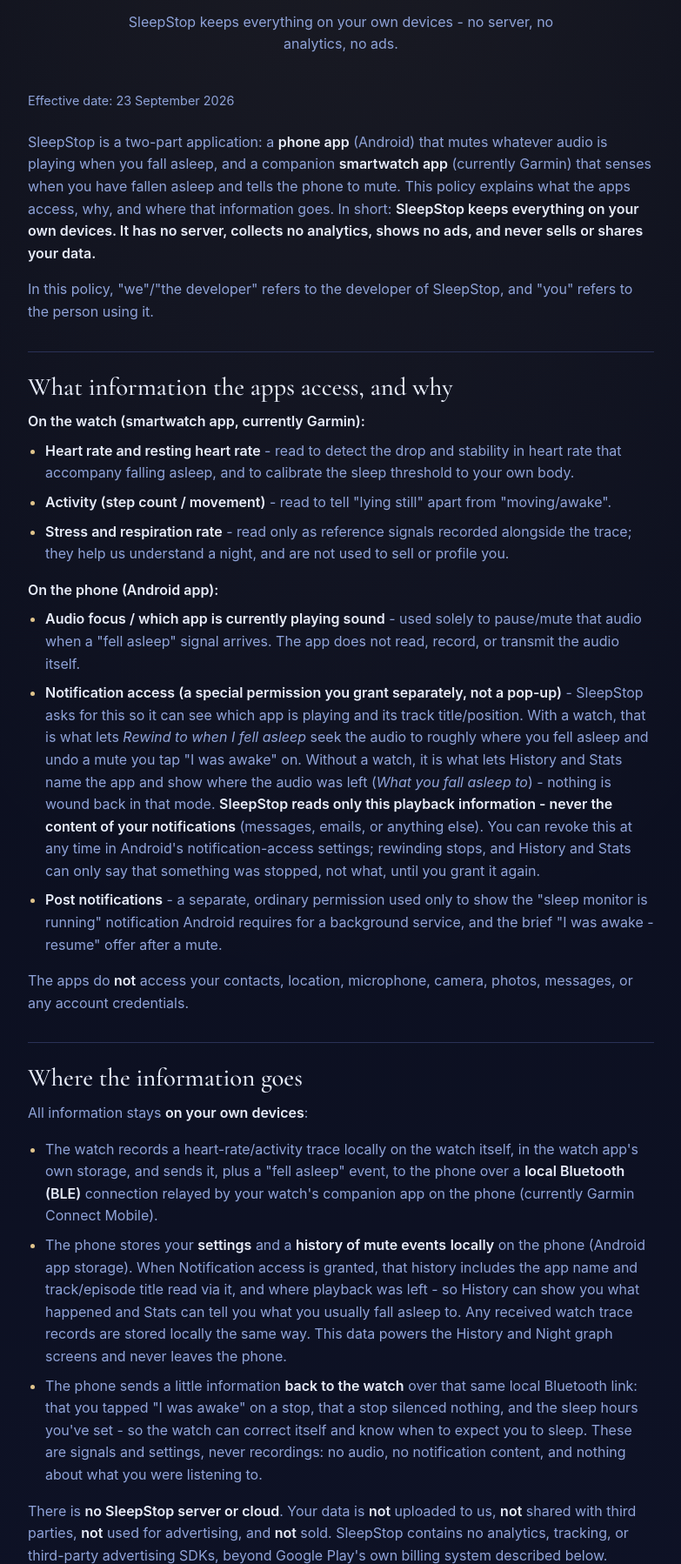
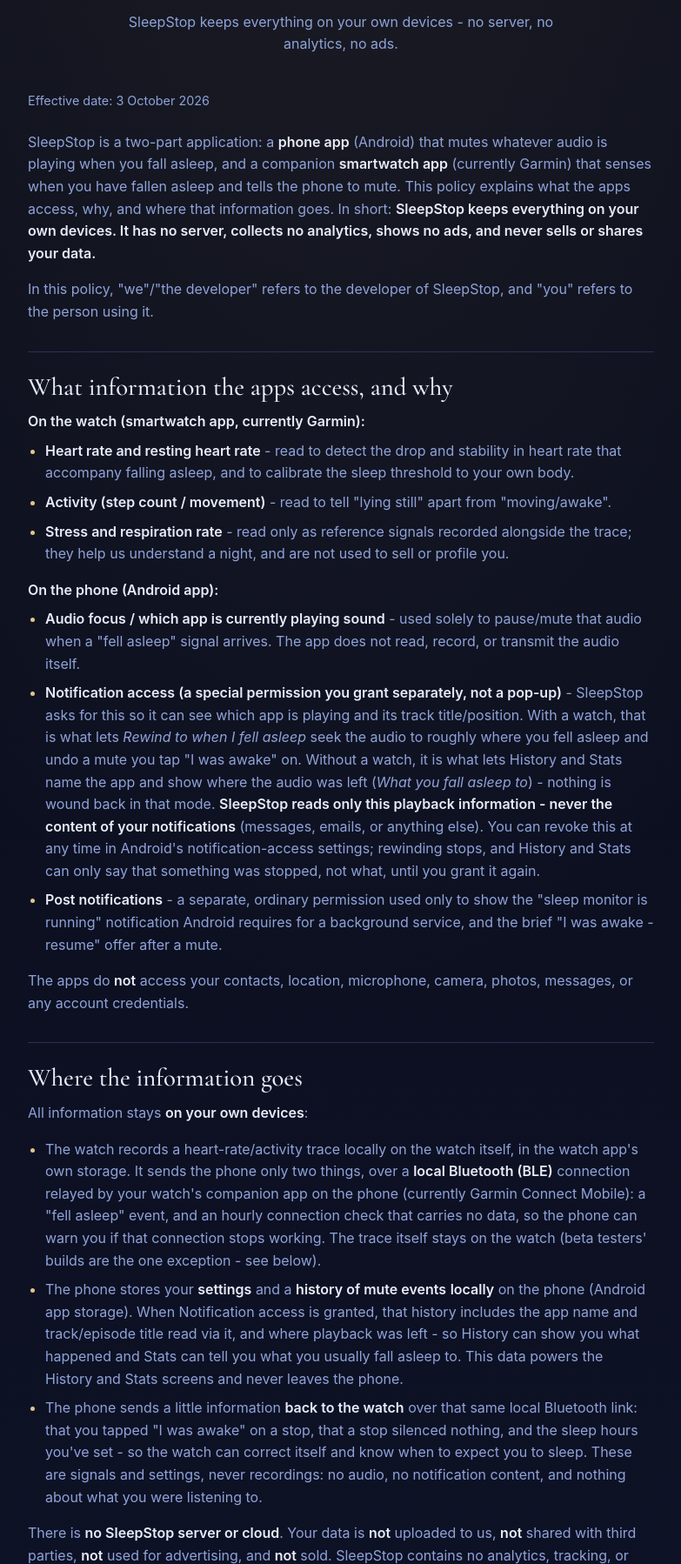
Before and after one commit to wojsek-sek/SleepStopSite, a plain HTML site: page privacy.html in a window 1280 px wide. Shown: the part 217-2015 px from the top of the page at 87% size, without its empty margins (248-1031 px from the left). Drawn offline with Linux system fonts and the light colour scheme.

Commit message:
privacy: the store watch sends only a fell-asleep event and an hourly data-free connection check

```diff
--- a/privacy.html
+++ b/privacy.html
@@ -61,7 +61,7 @@
     <section class="page-body">
       <div class="container">
         <article class="prose">
-          <p class="effective-date">Effective date: 23 September 2026</p>
+          <p class="effective-date">Effective date: 3 October 2026</p>
 
           <p>SleepStop is a two-part application: a <strong>phone app</strong> (Android) that
             mutes whatever audio is playing when you fall asleep, and a companion
@@ -113,16 +113,18 @@
           <p>All information stays <strong>on your own devices</strong>:</p>
           <ul>
             <li>The watch records a heart-rate/activity trace locally on the watch itself, in the
-              watch app's own storage, and sends it, plus a "fell asleep" event, to the phone over
-              a <strong>local Bluetooth (BLE)</strong> connection relayed by your watch's companion
-              app on the phone (currently Garmin Connect Mobile).</li>
+              watch app's own storage. It sends the phone only two things, over a <strong>local
+              Bluetooth (BLE)</strong> connection relayed by your watch's companion app on the phone
+              (currently Garmin Connect Mobile): a "fell asleep" event, and an hourly connection
+              check that carries no data, so the phone can warn you if that connection stops
+              working. The trace itself stays on the watch (beta testers' builds are the one
+              exception - see below).</li>
             <li>The phone stores your <strong>settings</strong> and a <strong>history of mute
               events</strong> <strong>locally</strong> on the phone (Android app storage). When
               Notification access is granted, that history includes the app name and
               track/episode title read via it, and where playback was left - so History can
-              show you what happened and Stats can tell you what you usually fall asleep to. Any received watch trace records
-              are stored locally the same way. This data powers the History and Night graph
-              screens and never leaves the phone.</li>
+              show you what happened and Stats can tell you what you usually fall asleep to. This
+              data powers the History and Stats screens and never leaves the phone.</li>
             <li>The phone sends a little information <strong>back to the watch</strong> over that
               same local Bluetooth link: that you tapped "I was awake" on a stop, that a stop
               silenced nothing, and the sleep hours you've set - so the watch can
```
